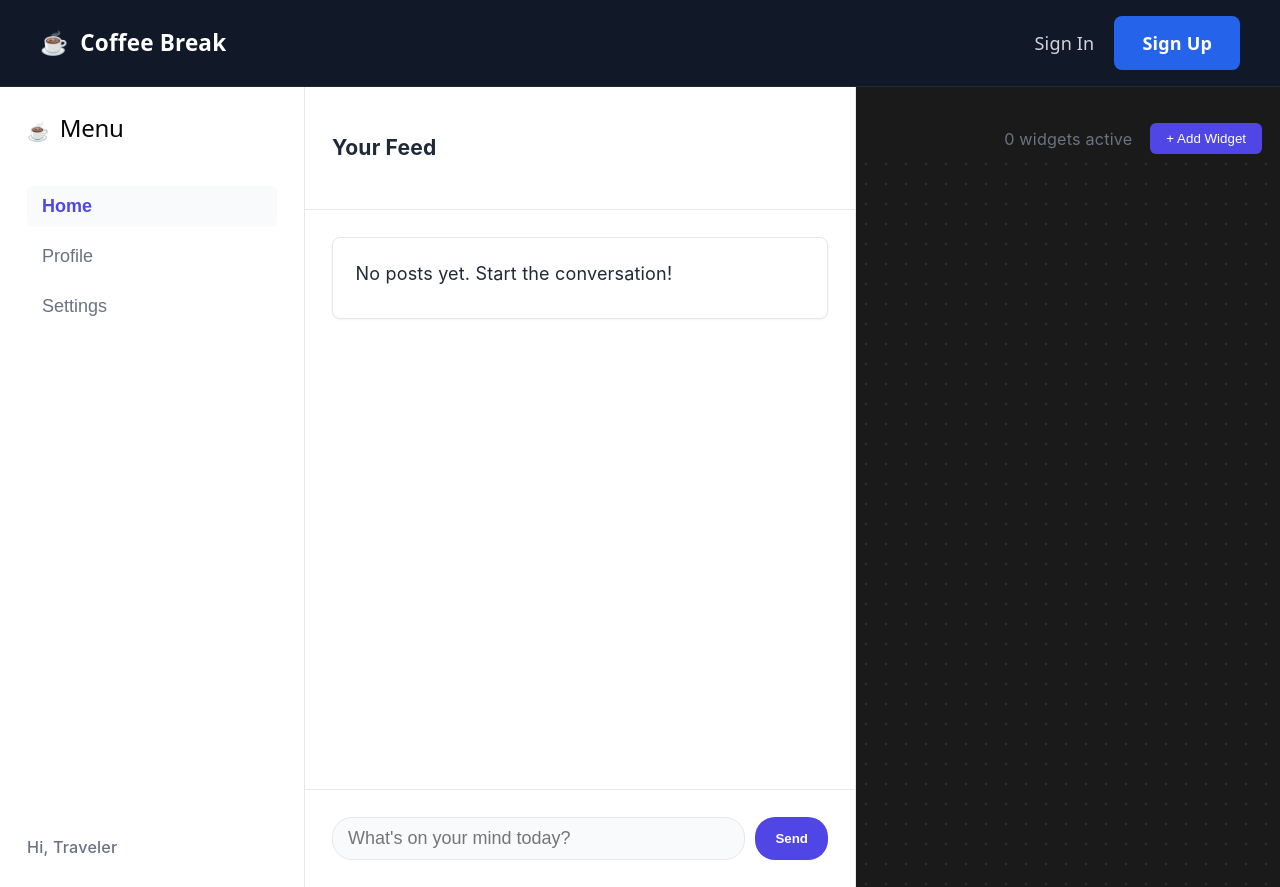
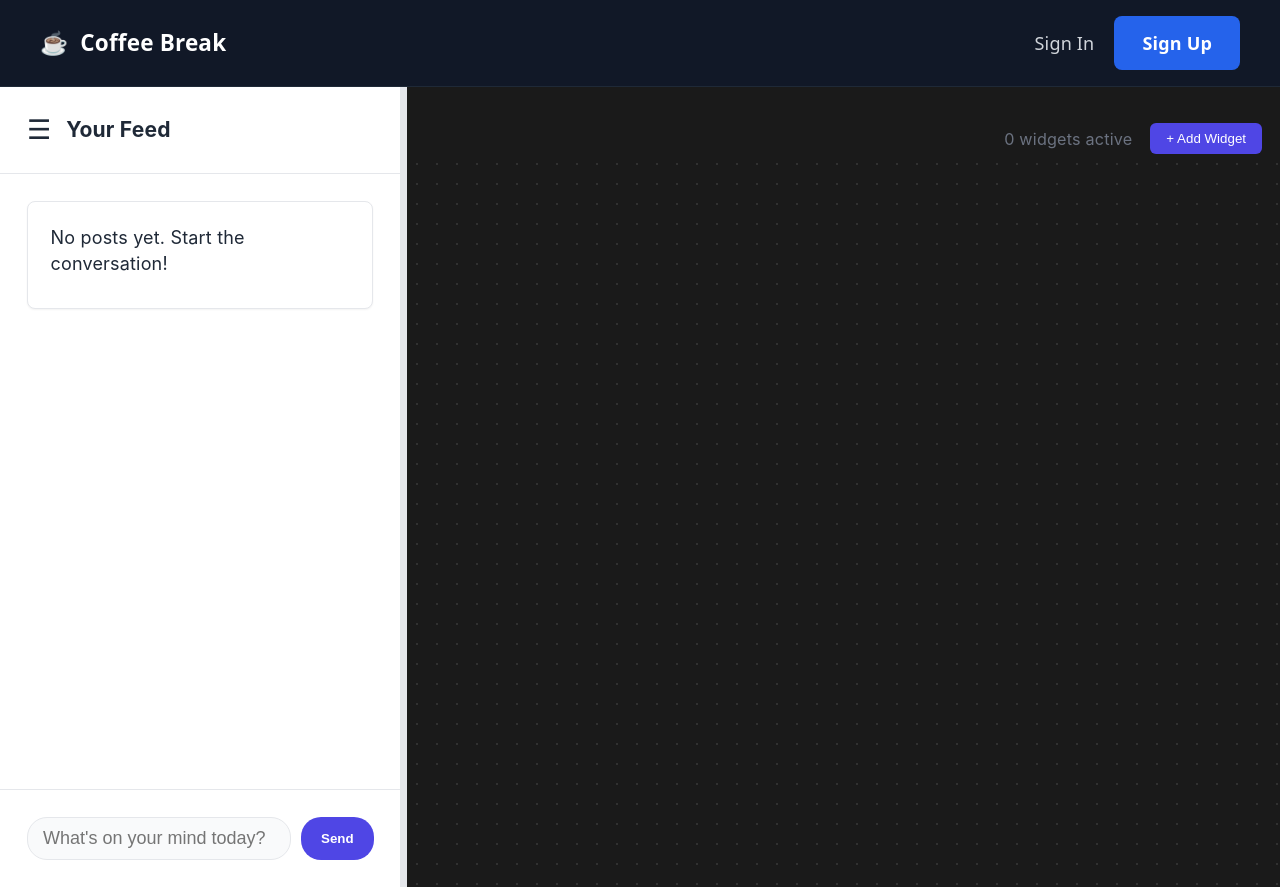
Before and after one commit to GordonChi/coffee_break, a React (Vite) app in the folder frontend/: page /dashboard in a window 1280 px wide. Built offline with nearby package versions, Linux system fonts and the light colour scheme.

Commit message:
Added sidebar collape and adjustable midsection

```diff
--- a/frontend/src/pages/Dashboard/DashboardPage.css
+++ b/frontend/src/pages/Dashboard/DashboardPage.css
@@ -17,6 +17,19 @@
     display: flex;
     flex-direction: column;
     padding: 1.5rem;
+    /* Added new slide out features */
+    transition: width 0.3s ease, padding 0.3s ease, opacity 0.3s ease;
+    overflow: hidden;
+    white-space: nowrap;
+}
+
+/* Added new collapsed view of the sidebar */
+.sidebar-nav.collapsed {
+    width: 0;
+    padding-left: 0;
+    padding-right: 0;
+    border-right: none;
+    opacity: 0;
 }
 
 .sidebar-logo {
@@ -77,6 +90,47 @@
     top: 0;
     background-color: var(--surface-color);
     z-index: 10;
+    /* Alignment for hamburger menu */
+    display: flex;
+    align-items: center;
+    gap: 15px;
+}
+
+.feed-header h3 {
+    margin: 0; /* Removes default gap so it sits perfectly level with the button */
+}
+
+/* Hamburger Button Styling */
+.hamburger-btn {
+    background: none;
+    border: none;
+    color: var(--text-primary);
+    font-size: 1.5rem;
+    cursor: pointer;
+    padding: 0;
+    display: flex;
+    align-items: center;
+    justify-content: center;
+    transition: color 0.2s ease, transform 0.2s ease;
+}
+
+.hamburger-btn:hover {
+    color: var(--accent-color);
+    transform: scale(1.1);
+}
+
+/* Div to seperate the two info channels */
+.resizer-handle {
+    width: 6px;
+    background-color: var(--border-color);
+    cursor: col-resize;
+    transition: background-color 0.2s ease;
+}
+
+/* Give the handle some type of interaction to let user know it is interactive */
+.resizer-handle:hover
+.resizer-handle:active {
+    background-color: var(--accent-color);
 }
 
 .feed-content {
--- a/frontend/src/pages/Dashboard/DashboardPage.jsx
+++ b/frontend/src/pages/Dashboard/DashboardPage.jsx
@@ -11,10 +11,15 @@ export default function DashboardPage() {
     const [postContent, setPostContent] = useState('');
     // States for fetched timeline
     const [posts, setPosts] = useState([]); // Fixed: renamed to 'posts'
+    // States for sidebar toggle on/off
+    const [isSidebarOpen, setIsSidebarOpen] = useState(false);
+    // States for middle partition (400 px by default)
+    const [feedWidth, setFeedWidth] = useState(400);
+    const [isDragging, setIsDragging] = useState(false);
 
     // Load the timeline when the dashboard first loads
     // using useEffect
-    useEffect(() => { // Fixed: Removed the extra '('
+    useEffect(() => {
         const fetchTimeLine = async () => {
             try {
                 // use the userId for a query parameter to 'filter' only userIds timeline
@@ -31,6 +36,63 @@ export default function DashboardPage() {
             fetchTimeLine();
         }
     }, [userId]);
+
+    // Event handlers for resizing windows
+    useEffect(() => {
+        /*
+        If the mouse moves while the handle is being clicked:
+        Find the X position of where the mouse is to reposition the handle
+        */
+        const handleMouseMove = (e) => {
+            if (!isDragging) return;
+
+            /*
+            Find the current screen size, this way it doesn't matter if
+            the user is working on HD, SD, vertical screens, UHD or other
+            niche resolutions
+            */
+            const screenWidth = window.innerWidth;
+
+            /*
+            The feed should never be under 30% or above 60% of the screen
+            clamp it between these two values
+            */
+            const minWidth = screenWidth * 0.30;
+            const maxWidth = screenWidth * 0.60;
+
+            // If sidebar is open, take the difference.
+            const sidebarOffset = isSidebarOpen ? 250 : 0;
+            const rawWidth = e.clientX - sidebarOffset;
+
+            // Clamp it!
+            const clampedWidth = Math.max(minWidth, Math.min(rawWidth, maxWidth));
+
+            setFeedWidth(clampedWidth);
+
+
+
+        };
+
+        const handleMouseUp = () => {
+            setIsDragging(false);
+        };
+
+        /*
+        If the user is clicking on the handle:
+        mousemove - the user moved the mouse
+        mouseup - the user is no longer clicking the handle
+        */
+        if (isDragging){
+            window.addEventListener('mousemove', handleMouseMove);
+            window.addEventListener('mouseup', handleMouseUp);
+        }
+
+        // Cleanup
+        return () => {
+            window.removeEventListener('mousemove', handleMouseMove);
+            window.removeEventListener('mouseup', handleMouseUp);
+        }
+    }, [isDragging]);
 
     // Handle submitting posts to the backend
     const handleCreatePost = async (e) => {
@@ -78,7 +140,7 @@ export default function DashboardPage() {
         <div className="dashboard-master-layout">
 
             {/* Sidebar */}
-            <aside className="sidebar-nav">
+            <aside className={`sidebar-nav ${isSidebarOpen ? '' : 'collapsed'}`}>
                 <div className="sidebar-logo">
                     <span className="brand-icon">☕</span>
                     <h2>Menu</h2>
@@ -94,13 +156,21 @@ export default function DashboardPage() {
             </aside>
 
             {/* Center Feed */}
-            <main className="center-feed">
+            <main className="center-feed" style={{ width: `${feedWidth}px`}}>
                 <div className="feed-header">
+                    <button
+                        className="hamburger-btn"
+                        onClick={() => setIsSidebarOpen(!isSidebarOpen)}
+                        title={isSidebarOpen ? "Close Menu" : "Open Menu"}
+                    >
+                        ☰
+                    </button>
                     <h3>Your Feed</h3>
                 </div>
 
                 {/* Scrollable area */}
                 <div className="feed-content posts-scroll-area">
+                    {/* If there are no posts yet */ }
                     {posts.length === 0 ? (
                         <div className="placeholder-post">
                             <p>No posts yet. Start the conversation!</p>
@@ -131,6 +201,13 @@ export default function DashboardPage() {
                 </form>
             </main>
 
+            {/* Resizing div */ }
+            <div
+                className="resizer-handle"
+                onMouseDown={() => setIsDragging(true)}
+            >
+            </div>
+
             {/* Widget Viewport (The Window) */}
             <section className="widget-viewport">
                 <div className="canvas-header">
```
